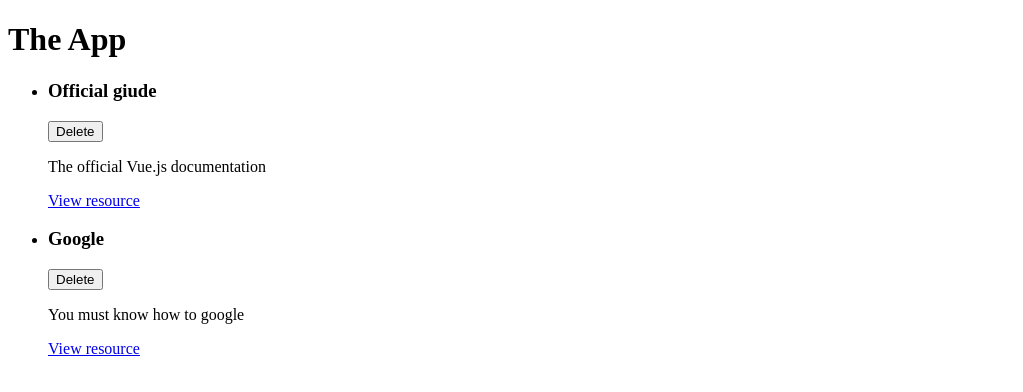
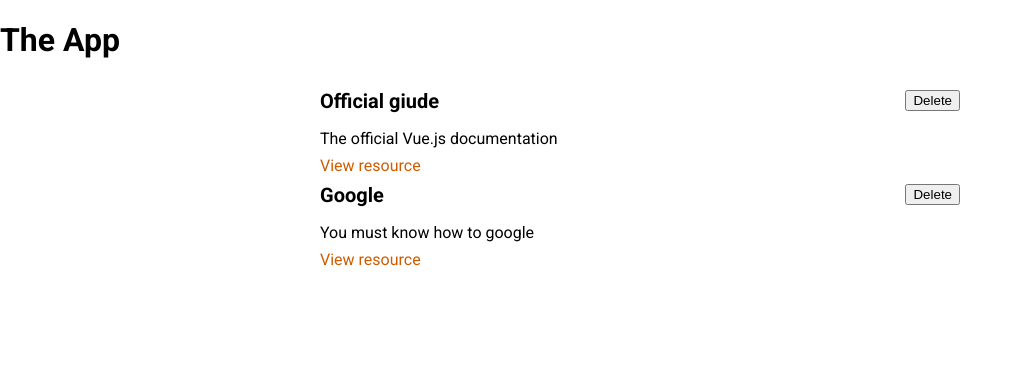
Before and after one commit to mattPiratt/vue3-demo1, a Vue app: page / in a window 1280 px wide. Shown: the top 392 px of the page, without its empty margins (0-1023 px from the left). Built offline with nearby package versions, Linux system fonts and the light colour scheme.

Commit message:
some styling and more components

```diff
--- a/src/App.vue
+++ b/src/App.vue
@@ -1,21 +1,14 @@
 <template>
   <h1>The App</h1>
-    <ul>
-        <learning-resource-item
-        v-for="resourceItem in storredResources"
-        v-bind="resourceItem"
-        :key="resourceItem.id"
-        >
-        </learning-resource-item>
-    </ul>
+  <storred-resources :resources="storredResources"> </storred-resources>
 </template>
 
 <script>
-import LearningResourceItem from './components/LerningResource/Item.vue';
+import StorredResources from './components/LerningResource/StoredResources.vue';
 
 export default {
   components: {
-        LearningResourceItem,
+    StorredResources,
   },
   data() {
     return {
@@ -33,7 +26,23 @@
           link: 'https://google.com',
         },
       ],
+    };
+  },
+};
+</script>
+
+<style>
+@import url('https://fonts.googleapis.com/css2?family=Roboto:wght@400;700&display=swap');
+
+* {
+  box-sizing: border-box;
 }
+
+html {
+  font-family: 'Roboto', sans-serif;
 }
+
+body {
+  margin: 0;
 }
-</script>
+</style>
--- a/src/components/LerningResource/Item.vue
+++ b/src/components/LerningResource/Item.vue
@@ -18,3 +18,35 @@
   props: ['id', 'title', 'description', 'link'],
 };
 </script>
+
+<style scoped>
+li {
+  margin: auto;
+  max-width: 40rem;
+}
+
+header {
+  display: flex;
+  justify-content: space-between;
+  align-items: center;
+}
+
+h3 {
+  font-size: 1.25rem;
+  margin: 0.5rem 0;
+}
+
+p {
+  margin: 0.5rem 0;
+}
+
+a {
+  text-decoration: none;
+  color: #ce5c00;
+}
+
+a:hover,
+a:active {
+  color: #c89300;
+}
+</style>
--- /dev/null
+++ b/src/components/LerningResource/StoredResources.vue
@@ -0,0 +1,31 @@
+<template>
+  <ul>
+    <learning-resource-item
+      v-for="resourceItem in resources"
+      v-bind="resourceItem"
+      :key="resourceItem.id"
+    >
+    </learning-resource-item>
+  </ul>
+</template>
+
+<script>
+import LearningResourceItem from './Item.vue';
+
+export default {
+  components: {
+    LearningResourceItem,
+  },
+  props: ['resources'],
+};
+</script>
+
+<style scoped>
+ul {
+  list-style: none;
+  margin: 0;
+  padding: 0;
+  margin: auto;
+  max-width: 40rem;
+}
+</style>
```
Lines whose indentation alone changed are shown as unchanged.
